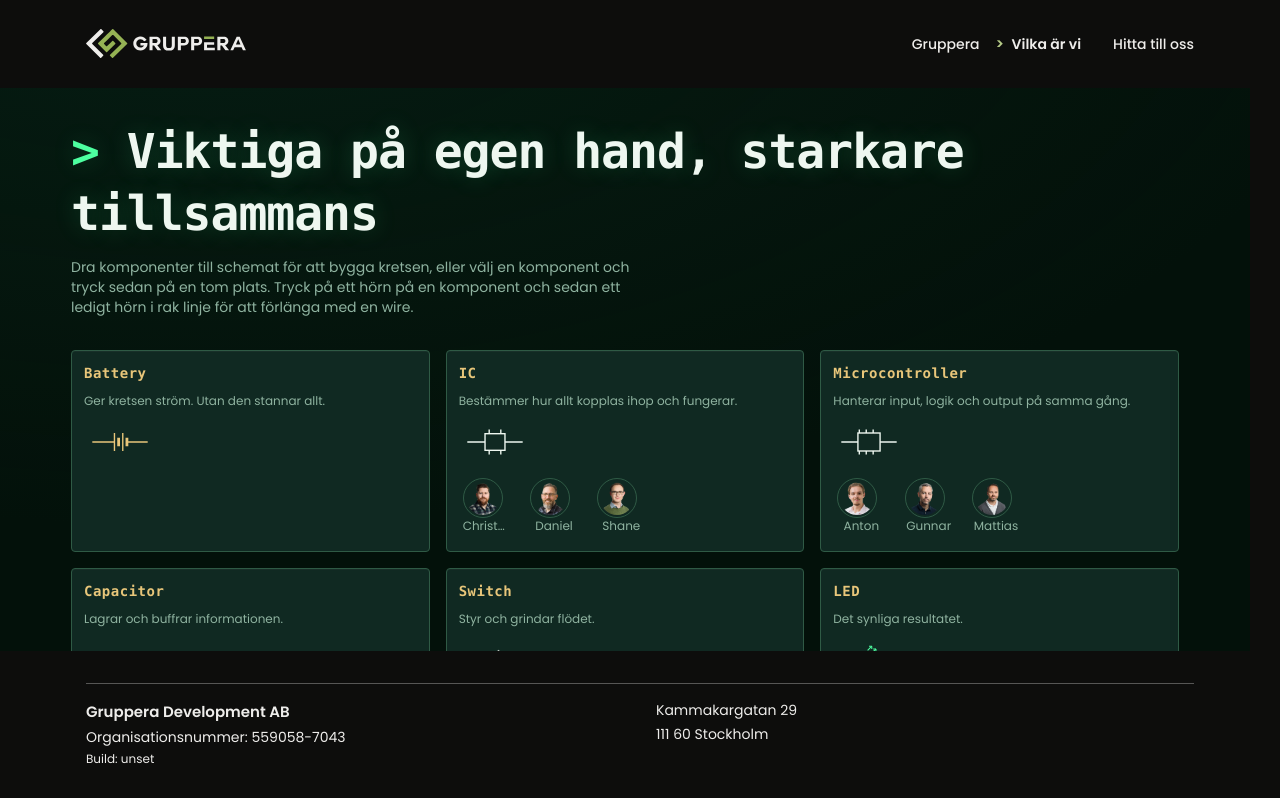
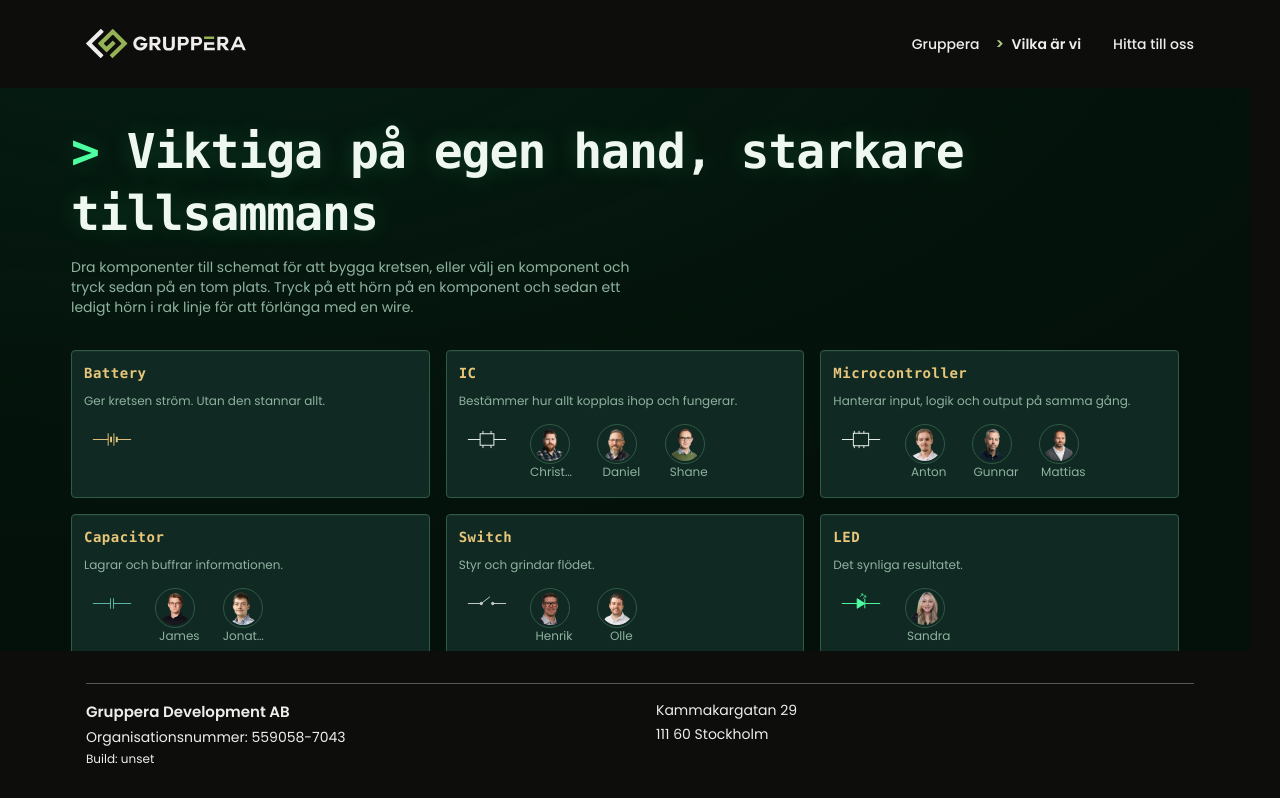
Before and after one commit to Gruppera/gruppera-web, a Next.js app: page /vilka-ar-vi/sara in a window 1280 px wide. Shown: the top 798 px of the page. Built offline with nearby package versions, Linux system fonts and the light colour scheme; no server answers.

Commit message:
fix: move kind icon into the avatar grid, shrinking each card

```diff
--- a/app/vilka-ar-vi/sara/circuit/Palette.tsx
+++ b/app/vilka-ar-vi/sara/circuit/Palette.tsx
@@ -95,6 +95,8 @@
               <Text size="xs" style={{ color: PCB.silkDim }}>
                 {KIND_DESCRIPTIONS[kind]}
               </Text>
+
+              <SimpleGrid cols={{ base: 4, xs: 5 }} spacing={4}>
                 <div
                   role="button"
                   tabIndex={0}
@@ -106,19 +108,22 @@
                   onKeyDown={activateOnKey(() => onArmPiece(buildPayload(kind)))}
                   style={{
                     cursor: "grab",
-                  alignSelf: "flex-start",
+                    width: 56,
+                    height: 40,
+                    display: "flex",
+                    alignItems: "center",
+                    justifyContent: "center",
                     padding: 4,
+                    borderRadius: 8,
                     outline: isArmed(buildPayload(kind)) ? `2px solid ${PCB.copperBright}` : undefined,
                     outlineOffset: 2,
-                  borderRadius: 4,
                   }}
                 >
-                <svg viewBox="-6 -26 92 52" width={64} height={36} style={{ overflow: "visible", display: "block" }}>
+                  <svg viewBox="-6 -26 92 52" width={44} height={25} style={{ overflow: "visible", display: "block" }}>
                     <Symbol kind={kind} />
                   </svg>
                 </div>
 
-              <SimpleGrid cols={{ base: 4, xs: 5 }} spacing={4}>
                 {people.map((consultant) => {
                 const isSara = consultant.slug === "sara";
                 const used = usedConsultantSlugs.has(consultant.slug);
```
Lines whose indentation alone changed are shown as unchanged.
